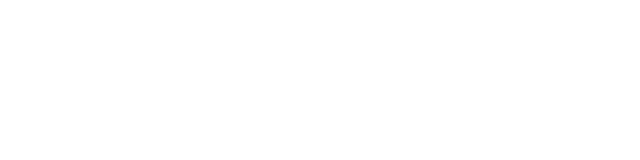
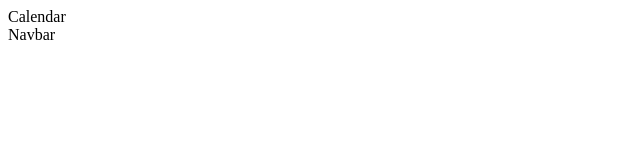
Before and after one commit to alexis00rod/todolist-app, a React (Create React App) app: page /calendar in a window 1280 px wide. Shown: the top 160 px of the page, without its empty margins (0-640 px from the left). Built offline with nearby package versions, Linux system fonts and the light colour scheme.

Commit message:
Agregue rutas y navbar

```diff
--- a/src/App.js
+++ b/src/App.js
@@ -1,6 +1,11 @@
+import {Outlet} from "react-router-dom"
+import { Navbar } from "./components/Navbar/Navbar";
+
 export const App = () => {
     return (
-        <div className="App">
-        </div>
+        <>
+            <Outlet />
+            <Navbar />
+        </>
   );
 }
--- /dev/null
+++ b/src/components/Navbar/Navbar.jsx
@@ -0,0 +1,5 @@
+export const Navbar = () => {
+    return (
+        <div>Navbar</div>
+    )
+}
--- a/src/index.js
+++ b/src/index.js
@@ -1,10 +1,24 @@
 import React from 'react';
 import ReactDOM from 'react-dom/client';
+import { BrowserRouter, Route, Routes } from 'react-router-dom';
 import {App} from './App';
+import { Calendar } from './pages/Calendar/Calendar';
+import { Home } from './pages/Home/Home';
+import { Reminder } from './pages/Reminder/Reminder';
+import { User } from './pages/User/User';
 
 const root = ReactDOM.createRoot(document.getElementById('root'));
     root.render(
     <React.StrictMode>
-        <App />
+        <BrowserRouter>
+        <Routes>
+            <Route path='/' element={<App />}>
+                <Route index element={<Home />}></Route>
+                <Route path='reminder' element={<Reminder />}></Route>
+                <Route path='calendar' element={<Calendar />}></Route>
+                <Route path='user' element={<User />}></Route>
+            </Route>
+        </Routes>
+        </BrowserRouter>
     </React.StrictMode>
 );
--- /dev/null
+++ b/src/pages/Calendar/Calendar.jsx
@@ -0,0 +1,5 @@
+export const Calendar = () => {
+    return (
+        <div>Calendar</div>
+    )
+}
--- /dev/null
+++ b/src/pages/Home/Home.jsx
@@ -0,0 +1,5 @@
+export const Home = () => {
+    return (
+        <div>Home</div>
+    )
+}
--- /dev/null
+++ b/src/pages/Reminder/Reminder.jsx
@@ -0,0 +1,5 @@
+export const Reminder = () => {
+    return (
+        <div>Reminder</div>
+    )
+}
--- /dev/null
+++ b/src/pages/User/User.jsx
@@ -0,0 +1,5 @@
+export const User = () => {
+    return (
+        <div>User</div>
+    )
+}
```
